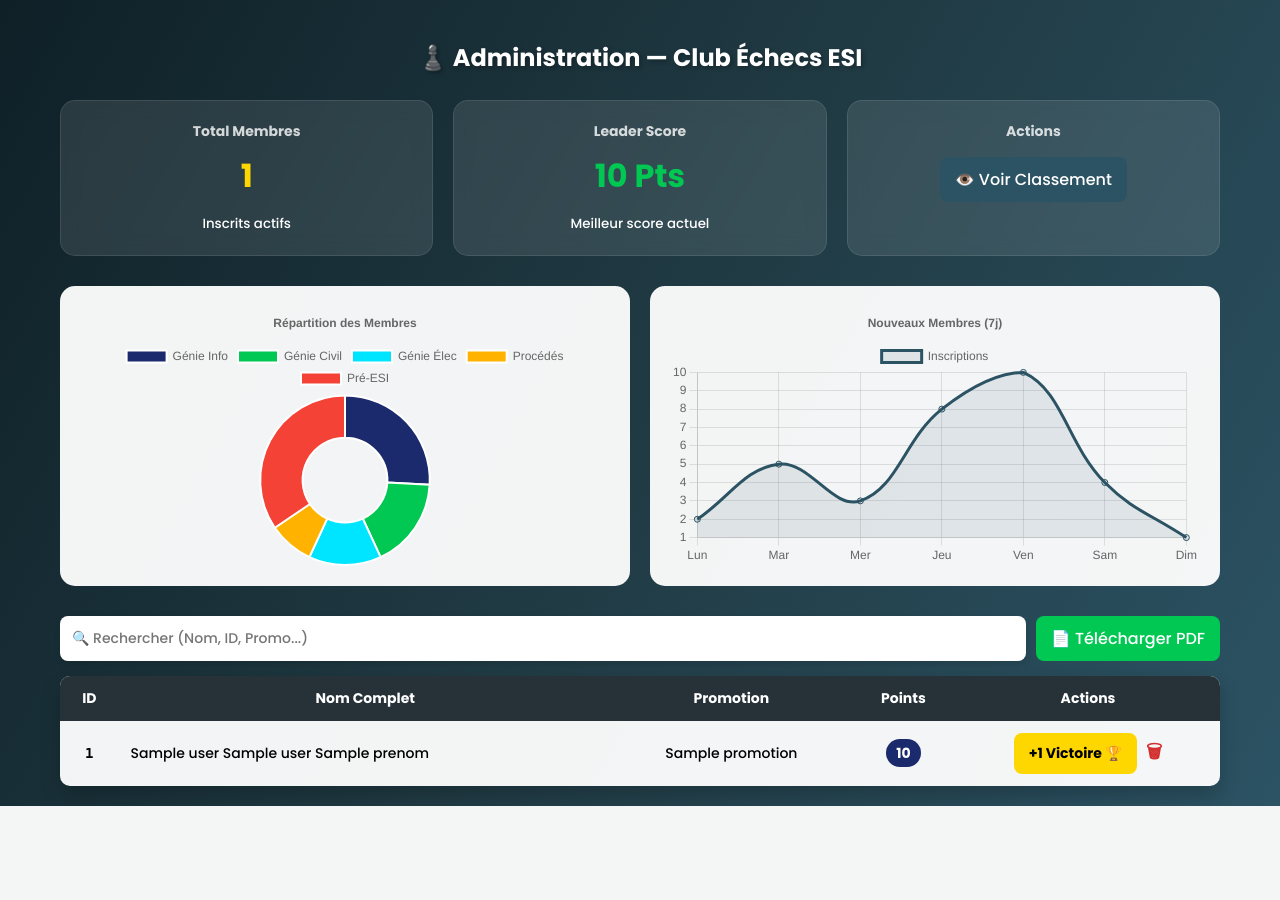
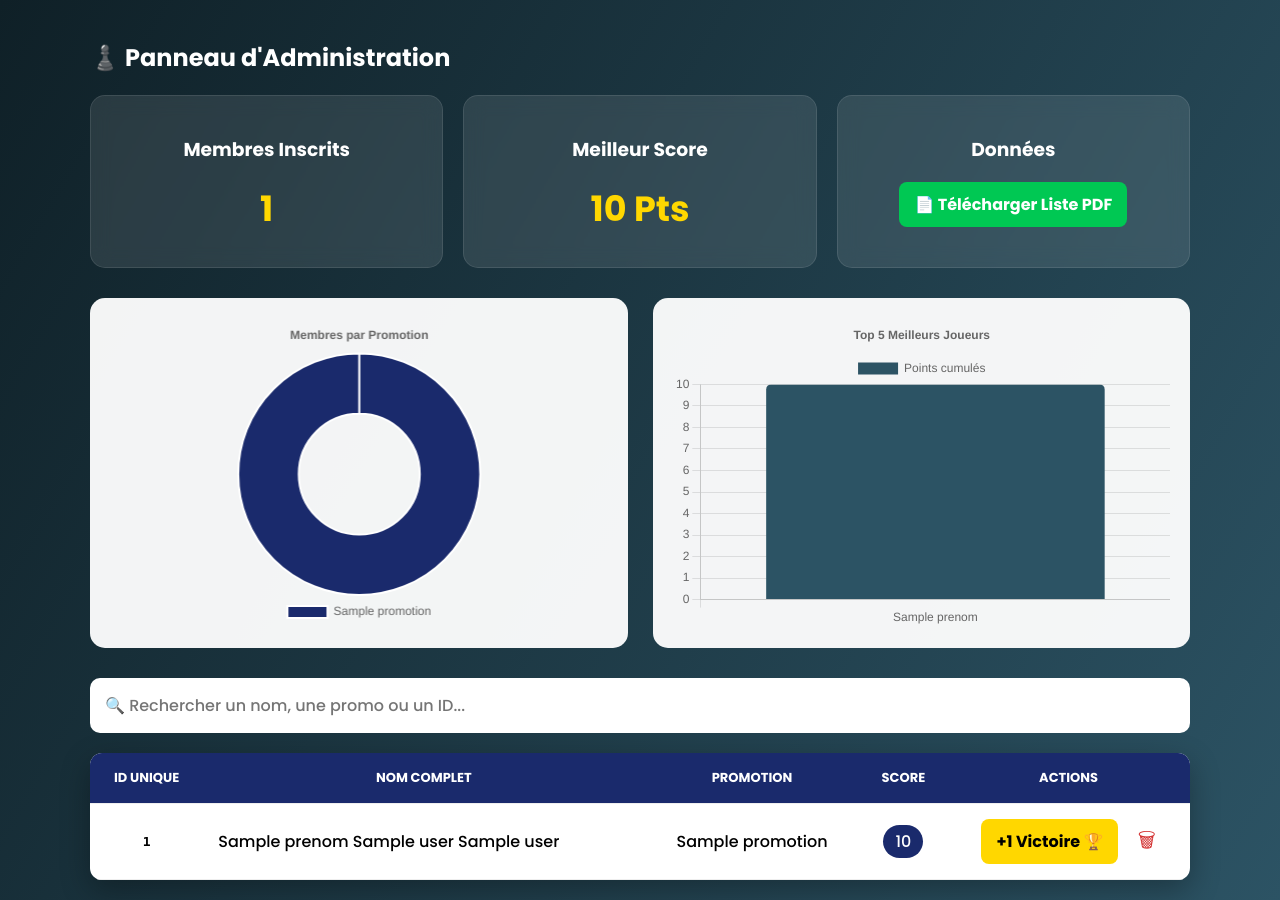
Before and after one commit to erno-ngoy/cee, a Flask app: page /admin in a window 1280 px wide. Before the commit the page ends 806 px from the top, so only its background shows below. Run offline with Flask 3, Linux system fonts and the light colour scheme; tables that the repository leaves empty hold one stand-in row (values such as "Sample post"); a database or web service that is not in the repository returns one stand-in record (values such as "Sample title"); some libraries are stand-ins or nearby versions.

Commit message:
Mise à jour complète : PDF, Dashboard et Design

```diff
--- a/app.py
+++ b/app.py
@@ -20,29 +20,29 @@ auth = HTTPBasicAuth()
 # =========================
 # CONFIGURATION EMAIL
 # =========================
-# REMPLACE BIEN "ton-email@gmail.com" par ton adresse réelle
+# Remplace bien par ton email d'envoi
 EMAIL_EXPEDITEUR = "ton-email@gmail.com"
+# Colle ici ton code de 16 lettres (SANS ESPACES)
 MOT_DE_PASSE_APP = "ogaipenscpoebifz"
-DESTINATAIRES = ["ernongoy@gmail.com", "ernoerno226@gmail.com"]
+DESTINATAIRES = ["ernongoy@gmail.com", "arnoerno226@gmail.com"]
 
 
 def notifier_activite(sujet, message_corps):
-    """Fonction corrigée pour Railway (Port 587 + Timeout)"""
+    """Notification par email optimisée pour Railway (Port 587)"""
     try:
         msg = MIMEText(message_corps)
         msg['Subject'] = f"♟️ ESI ECHECS : {sujet}"
         msg['From'] = EMAIL_EXPEDITEUR
         msg['To'] = ", ".join(DESTINATAIRES)
 
-        # Connexion via port 587 (plus stable sur Railway) avec un timeout de 10s
+        # Utilisation du port 587 pour éviter les blocages/timeouts
         serveur = smtplib.SMTP('smtp.gmail.com', 587, timeout=10)
-        serveur.starttls()  # Sécurisation de la connexion
+        serveur.starttls()
         serveur.login(EMAIL_EXPEDITEUR, MOT_DE_PASSE_APP)
         serveur.sendmail(EMAIL_EXPEDITEUR, DESTINATAIRES, msg.as_string())
         serveur.quit()
-        print(f"Succès : Email envoyé pour {sujet}")
+        print(f"Email envoyé avec succès : {sujet}")
     except Exception as e:
-        # L'erreur s'affiche dans les logs mais ne bloque plus l'utilisateur (Error 500 évitée)
         print(f"ERREUR EMAIL (non fatale) : {e}")
 
 
@@ -66,6 +66,7 @@ def verify_password(username, password):
 def get_db_connection():
     url = os.environ.get('DATABASE_URL')
     if not url:
+        # Ta connexion par défaut Railway
         url = "postgresql://postgres:xwpTRSXROyoktPEmOiswTYAeJrDkRJJw@postgres.railway.internal:5432/railway"
     if url.startswith("postgres://"):
         url = url.replace("postgres://", "postgresql://", 1)
@@ -88,14 +89,6 @@ def init_db():
                 points INTEGER DEFAULT 0
             )
         ''')
-        c.execute('''
-            DO $$
-            BEGIN
-                IF NOT EXISTS (SELECT 1 FROM INFORMATION_SCHEMA.COLUMNS WHERE TABLE_NAME='users' AND COLUMN_NAME='points') THEN
-                    ALTER TABLE users ADD COLUMN points INTEGER DEFAULT 0;
-                END IF;
-            END $$;
-        ''')
         conn.commit()
         conn.close()
     except Exception as e:
@@ -105,7 +98,7 @@ def init_db():
 init_db()
 
 # =========================
-# DESIGN DE LA CARTE DE CONFIRMATION
+# DESIGN DE CONFIRMATION
 # =========================
 SUCCESS_HTML = """
 <!DOCTYPE html>
@@ -114,25 +107,19 @@ SUCCESS_HTML = """
     <meta name="viewport" content="width=device-width, initial-scale=1.0">
     <style>
         body { background: linear-gradient(135deg, #0f2027, #2c5364); font-family: 'Segoe UI', sans-serif; display: flex; justify-content: center; align-items: center; min-height: 100vh; margin: 0; padding: 20px; text-align: center; }
-        .card { background: white; padding: 30px; border-radius: 20px; box-shadow: 0 20px 40px rgba(0,0,0,0.5); max-width: 450px; width: 100%; animation: pop 0.4s ease-out; border-top: 8px solid #1a2a6c; }
-        @keyframes pop { from { transform: scale(0.8); opacity: 0; } to { transform: scale(1); opacity: 1; } }
-        .badge { background: #e8f5e9; color: #2e7d32; padding: 5px 15px; border-radius: 50px; font-size: 0.8em; font-weight: bold; margin-bottom: 15px; display: inline-block; }
-        .badge.already { background: #fff3e0; color: #ef6c00; }
-        .icon { font-size: 50px; margin: 10px 0; }
-        h2 { color: #1a2a6c; margin: 10px 0; }
+        .card { background: white; padding: 30px; border-radius: 20px; box-shadow: 0 20px 40px rgba(0,0,0,0.5); max-width: 450px; width: 100%; border-top: 8px solid #1a2a6c; }
+        .badge { background: #e8f5e9; color: #2e7d32; padding: 5px 15px; border-radius: 50px; font-weight: bold; margin-bottom: 15px; display: inline-block; }
         .id-box { background: #1a2a6c; color: #ffd700; padding: 20px; margin: 15px 0; border-radius: 12px; font-size: 1.5em; font-weight: bold; font-family: monospace; }
-        .btn { display: block; text-decoration: none; background: #ffd700; color: #000; padding: 15px; border-radius: 12px; font-weight: bold; transition: 0.3s; margin-top: 20px; }
-        .btn:hover { background: #e6c200; transform: translateY(-2px); }
+        .btn { display: block; text-decoration: none; background: #ffd700; color: #000; padding: 15px; border-radius: 12px; font-weight: bold; margin-top: 20px; }
     </style>
 </head>
 <body>
     <div class="card">
-        {% if is_already %} <div class="badge already">DÉJÀ INSCRIT</div> {% else %} <div class="badge">INSCRIPTION RÉUSSIE</div> {% endif %}
-        <div class="icon">🏆</div>
+        <div class="badge">{% if is_already %}DÉJÀ INSCRIT{% else %}INSCRIPTION RÉUSSIE{% endif %}</div>
         <h2>Félicitations {{prenom}} !</h2>
         <div class="id-box">{{user_id}}</div>
-        <p>Ton compte est actif. Tu peux maintenant participer aux tournois et gagner des points.</p>
-        <a href="/classement" class="btn">VOIR LE CLASSEMENT PUBLIC</a>
+        <p>Ton compte est actif. Bienvenue au Club.</p>
+        <a href="/classement" class="btn">VOIR LE CLASSEMENT</a>
     </div>
 </body>
 </html>
@@ -153,40 +140,38 @@ def index():
         promotion = request.form['promotion']
 
         try:
-            conn = get_db_connection()
+            conn = get_db_connection();
             c = conn.cursor()
             c.execute("SELECT user_id FROM users WHERE nom=%s AND postnom=%s AND prenom=%s", (nom, postnom, prenom))
-            existing_user = c.fetchone()
+            existing = c.fetchone()
 
-            if existing_user:
-                user_id = existing_user[0]
-                is_already = True
-                notifier_activite("Tentative de doublon", f"L'étudiant {prenom} {nom} a tenté de s'inscrire à nouveau.")
+            if existing:
+                user_id, is_already = existing[0], True
+                notifier_activite("Tentative Doublon", f"{prenom} {nom} a essayé de s'inscrire à nouveau.")
             else:
                 c.execute("SELECT COUNT(*) FROM users WHERE promotion = %s", (promotion,))
                 count = c.fetchone()[0] + 1
                 user_id = f"{promotion}-{nom}-{str(count).zfill(3)}"
                 c.execute(
-                    "INSERT INTO users (user_id, nom, postnom, prenom, telephone, promotion) VALUES (%s, %s, %s, %s, %s, %s)",
+                    "INSERT INTO users (user_id, nom, postnom, prenom, telephone, promotion) VALUES (%s,%s,%s,%s,%s,%s)",
                     (user_id, nom, postnom, prenom, telephone, promotion))
                 conn.commit()
                 is_already = False
-                notifier_activite("Nouvel Inscrit !",
-                                  f"Un nouveau membre vient de s'inscrire : \nNom: {prenom} {nom}\nPromo: {promotion}\nID: {user_id}")
+                notifier_activite("Nouveau Membre !", f"{prenom} {nom} ({promotion}) vient de rejoindre le club.")
 
             conn.close()
             return render_template_string(SUCCESS_HTML, user_id=user_id, prenom=prenom, is_already=is_already)
         except Exception as e:
-            return f"Erreur : {e}"
+            return f"Erreur critique : {e}"
     return render_template('index.html')
 
 
 @app.route('/classement')
 def classement():
-    conn = get_db_connection()
+    conn = get_db_connection();
     c = conn.cursor()
     c.execute("SELECT prenom, nom, promotion, points FROM users ORDER BY points DESC, nom ASC")
-    members = c.fetchall()
+    members = c.fetchall();
     conn.close()
     return render_template('classement.html', members=members)
 
@@ -194,11 +179,11 @@ def classement():
 @app.route('/admin')
 @auth.login_required
 def admin():
-    conn = get_db_connection()
+    conn = get_db_connection();
     c = conn.cursor()
     c.execute(
         "SELECT id, user_id, nom, postnom, prenom, telephone, promotion, points FROM users ORDER BY points DESC, nom ASC")
-    users = c.fetchall()
+    users = c.fetchall();
     conn.close()
     return render_template('admin.html', users=users)
 
@@ -206,56 +191,45 @@ def admin():
 @app.route('/add_point/<int:id>')
 @auth.login_required
 def add_point(id):
-    conn = get_db_connection()
+    conn = get_db_connection();
     c = conn.cursor()
-    c.execute("SELECT prenom, nom FROM users WHERE id = %s", (id,))
-    u = c.fetchone()
-
     c.execute("UPDATE users SET points = points + 1 WHERE id = %s", (id,))
-    conn.commit()
+    conn.commit();
     conn.close()
-
-    if u:
-        notifier_activite("Point Ajouté", f"L'admin a ajouté 1 point à {u[0]} {u[1]}. Bravo !")
     return redirect('/admin')
 
 
 @app.route('/delete/<int:id>')
 @auth.login_required
 def delete(id):
-    conn = get_db_connection()
+    conn = get_db_connection();
     c = conn.cursor()
     c.execute("DELETE FROM users WHERE id = %s", (id,))
-    conn.commit()
+    conn.commit();
     conn.close()
-
-    notifier_activite("Suppression Membre", f"Un membre (ID: {id}) a été supprimé de la base de données.")
     return redirect('/admin')
 
 
 @app.route('/export_pdf')
 @auth.login_required
 def export_pdf():
-    notifier_activite("Export PDF", "L'administrateur a téléchargé la liste des membres en PDF.")
-    conn = get_db_connection()
+    conn = get_db_connection();
     c = conn.cursor()
     c.execute("SELECT user_id, nom, postnom, prenom, points, promotion FROM users ORDER BY points DESC")
-    users = c.fetchall()
+    users = c.fetchall();
     conn.close()
-    buffer = io.BytesIO()
+    buffer = io.BytesIO();
     doc = SimpleDocTemplate(buffer, pagesize=A4)
-    elements = []
-    styles = getSampleStyleSheet()
-    elements.append(Paragraph("CLASSEMENT OFFICIEL - CLUB ESI", styles['Title']))
+    elements = [Paragraph("CLASSEMENT OFFICIEL - CLUB ESI", getSampleStyleSheet()['Title'])]
     data = [["ID", "NOM COMPLET", "PROMO", "PTS"]]
     for u in users:
         data.append([u[0], f"{u[1]} {u[3]}", u[5], u[4]])
     t = Table(data, colWidths=[4 * cm, 8 * cm, 3 * cm, 2 * cm])
     t.setStyle(TableStyle([('BACKGROUND', (0, 0), (-1, 0), colors.grey), ('GRID', (0, 0), (-1, -1), 1, colors.black)]))
-    elements.append(t)
-    doc.build(elements)
+    elements.append(t);
+    doc.build(elements);
     buffer.seek(0)
-    return send_file(buffer, as_attachment=True, download_name="classement.pdf", mimetype="application/pdf")
+    return send_file(buffer, as_attachment=True, download_name="classement_echecs.pdf", mimetype="application/pdf")
 
 
 if __name__ == '__main__':
--- a/templates/admin.html
+++ b/templates/admin.html
@@ -4,195 +4,60 @@
     <meta charset="UTF-8">
     <title>Administration - Club Échecs</title>
     <meta name="viewport" content="width=device-width, initial-scale=1.0">
-
     <link href="https://fonts.googleapis.com/css2?family=Poppins:wght@300;500;700&display=swap" rel="stylesheet">
     <script src="https://cdn.jsdelivr.net/npm/chart.js"></script>
-
     <style>
         * { box-sizing: border-box; font-family: 'Poppins', sans-serif; }
-
-        body {
-            margin: 0;
-            min-height: 100vh;
-            background: linear-gradient(120deg, #0f2027, #203a43, #2c5364);
-            color: #fff;
-            overflow-x: hidden;
-        }
-
-        body::before {
-            content: "♟ ♜ ♞ ♝ ♚ ♛ ♟ ♜ ♞ ♝ ♚ ♛";
-            position: fixed;
-            top: 0; left: 0; width: 200%; height: 200%;
-            font-size: 40px; color: rgba(255,255,255,0.05);
-            animation: moveChess 30s linear infinite;
-            white-space: nowrap; z-index: -1;
-        }
-
-        @keyframes moveChess {
-            from { transform: translateX(0) translateY(0); }
-            to { transform: translateX(-50%) translateY(-50%); }
-        }
-
-        .container { position: relative; padding: 20px; z-index: 1; max-width: 1200px; margin: auto; }
-
-        h2 { text-align: center; margin-bottom: 25px; text-shadow: 2px 2px 4px rgba(0,0,0,0.3); }
-
-        /* DASHBOARD STYLES */
-        .dashboard-grid {
-            display: grid;
-            grid-template-columns: repeat(auto-fit, minmax(240px, 1fr));
-            gap: 20px;
-            margin-bottom: 30px;
-        }
-
-        .stat-card {
-            background: rgba(255, 255, 255, 0.1);
-            backdrop-filter: blur(10px);
-            padding: 20px;
-            border-radius: 15px;
-            border: 1px solid rgba(255,255,255,0.1);
-            text-align: center;
-            transition: transform 0.3s;
-        }
-
-        .stat-card:hover { transform: translateY(-5px); }
-        .stat-card h3 { margin: 0; font-size: 14px; opacity: 0.8; }
-        .stat-card .value { font-size: 32px; font-weight: 700; margin: 10px 0; color: #ffd700; }
-
-        .charts-container {
-            display: grid;
-            grid-template-columns: repeat(auto-fit, minmax(400px, 1fr));
-            gap: 20px;
-            margin-bottom: 30px;
-        }
-
-        .chart-box {
-            background: rgba(255, 255, 255, 0.95);
-            padding: 20px;
-            border-radius: 15px;
-            height: 300px;
-        }
-
-        .top-bar {
-            display: flex;
-            flex-wrap: wrap;
-            gap: 10px;
-            justify-content: space-between;
-            margin-bottom: 15px;
-        }
-
-        .search-box { flex: 1; }
-        .search-box input {
-            width: 100%;
-            padding: 12px;
-            border-radius: 8px;
-            border: none;
-            outline: none;
-            font-size: 14px;
-            box-shadow: 0 4px 6px rgba(0,0,0,0.1);
-        }
-
-        .btn {
-            padding: 10px 15px;
-            border-radius: 8px;
-            border: none;
-            cursor: pointer;
-            font-weight: 500;
-            transition: 0.3s;
-            text-decoration: none;
-            display: inline-block;
-        }
-
-        .btn-pdf { background: #00c853; color: #fff; }
-        .btn-win { background: #ffd700; color: #000; font-weight: bold; margin-right: 5px; }
-        .btn-win:hover { background: #ffc107; }
-
-        table {
-            width: 100%;
-            border-collapse: collapse;
-            background: rgba(255,255,255,0.95);
-            color: #000;
-            border-radius: 10px;
-            overflow: hidden;
-            box-shadow: 0 10px 20px rgba(0,0,0,0.2);
-        }
-
-        th, td { padding: 12px; text-align: center; font-size: 14px; vertical-align: middle; }
-        th { background: #263238; color: #fff; }
-        tr:nth-child(even) { background: #f2f2f2; }
-        .delete-btn { color: #d32f2f; text-decoration: none; font-weight: bold; font-size: 18px; }
-        .pts-badge { background: #1a2a6c; color: #fff; padding: 4px 10px; border-radius: 20px; font-weight: bold; }
-
-        @media (max-width: 768px) {
-            .charts-container { grid-template-columns: 1fr; }
-            table { font-size: 11px; }
-            .btn-win { padding: 5px; font-size: 10px; }
-        }
+        body { margin: 0; background: linear-gradient(120deg, #0f2027, #2c5364); color: #fff; padding: 20px; min-height: 100vh; }
+        .container { max-width: 1100px; margin: auto; }
+        .dashboard-grid { display: grid; grid-template-columns: repeat(auto-fit, minmax(220px, 1fr)); gap: 20px; margin-bottom: 30px; }
+        .stat-card { background: rgba(255, 255, 255, 0.1); backdrop-filter: blur(10px); padding: 20px; border-radius: 15px; text-align: center; border: 1px solid rgba(255,255,255,0.1); }
+        .value { font-size: 35px; font-weight: 700; color: #ffd700; }
+        .charts-container { display: grid; grid-template-columns: repeat(auto-fit, minmax(380px, 1fr)); gap: 25px; margin-bottom: 30px; }
+        .chart-box { background: rgba(255, 255, 255, 0.95); padding: 20px; border-radius: 15px; height: 350px; color: #333; }
+        #searchInput { width: 100%; padding: 15px; border-radius: 10px; border: none; margin-bottom: 20px; font-size: 16px; }
+        table { width: 100%; background: #fff; color: #000; border-radius: 12px; overflow: hidden; border-collapse: collapse; box-shadow: 0 10px 30px rgba(0,0,0,0.3); }
+        th, td { padding: 15px; text-align: center; border-bottom: 1px solid #eee; }
+        th { background: #1a2a6c; color: #fff; text-transform: uppercase; font-size: 13px; }
+        .btn { padding: 10px 15px; border-radius: 8px; text-decoration: none; font-weight: bold; cursor: pointer; display: inline-block; transition: 0.3s; }
+        .btn-win { background: #ffd700; color: #000; border: none; }
+        .btn-win:hover { background: #ffc107; transform: scale(1.05); }
+        .btn-pdf { background: #00c853; color: #fff; margin-bottom: 20px; }
+        .pts-badge { background: #1a2a6c; color: #fff; padding: 5px 12px; border-radius: 20px; }
     </style>
 </head>
 <body>
 
 <div class="container">
-    <h2>♟️ Administration — Club Échecs ESI</h2>
+    <h2>♟️ Panneau d'Administration</h2>
 
     <div class="dashboard-grid">
-        <div class="stat-card">
-            <h3>Total Membres</h3>
-            <div class="value">{{ users|length }}</div>
-            <small>Inscrits actifs</small>
-        </div>
-        <div class="stat-card">
-            <h3>Leader Score</h3>
-            <div class="value" style="color: #00c853;">
-                {% if users %}{{ users[0][7] }}{% else %}0{% endif %} Pts
-            </div>
-            <small>Meilleur score actuel</small>
-        </div>
-        <div class="stat-card">
-            <h3>Actions</h3>
-            <div style="margin-top:15px;">
-                <a href="/classement" class="btn btn-pdf" style="background:#2c5364;">👁️ Voir Classement</a>
-            </div>
-        </div>
+        <div class="stat-card"><h3>Membres Inscrits</h3><div class="value">{{ users|length }}</div></div>
+        <div class="stat-card"><h3>Meilleur Score</h3><div class="value">{% if users %}{{ users[0][7] }}{% else %}0{% endif %} Pts</div></div>
+        <div class="stat-card"><h3>Données</h3><a href="/export_pdf" class="btn btn-pdf">📄 Télécharger Liste PDF</a></div>
     </div>
 
     <div class="charts-container">
         <div class="chart-box"><canvas id="promoChart"></canvas></div>
-        <div class="chart-box"><canvas id="activityChart"></canvas></div>
+        <div class="chart-box"><canvas id="topPlayersChart"></canvas></div>
     </div>
 
-    <div class="top-bar">
-        <div class="search-box">
-            <input type="text" id="searchInput" placeholder="🔍 Rechercher (Nom, ID, Promo...)">
-        </div>
-        <a href="/export_pdf" class="btn btn-pdf">📄 Télécharger PDF</a>
-    </div>
+    <input type="text" id="searchInput" placeholder="🔍 Rechercher un nom, une promo ou un ID...">
 
     <table id="usersTable">
         <thead>
-        <tr>
-            <th>ID</th>
-            <th>Nom Complet</th>
-            <th>Promotion</th>
-            <th>Points</th>
-            <th>Actions</th>
-        </tr>
+            <tr><th>ID Unique</th><th>Nom Complet</th><th>Promotion</th><th>Score</th><th>Actions</th></tr>
         </thead>
         <tbody>
             {% for user in users %}
             <tr>
                 <td style="font-family: monospace; font-weight: bold;">{{ user[1] }}</td>
-            <td style="text-align: left;">{{ user[2] }} {{ user[3] }} {{ user[4] }}</td>
+                <td style="text-align: left;">{{ user[4] }} {{ user[2] }} {{ user[3] }}</td>
                 <td>{{ user[6] }}</td>
                 <td><span class="pts-badge">{{ user[7] }}</span></td>
                 <td>
-                <a class="btn btn-win" href="/add_point/{{ user[0] }}" title="Ajouter une victoire">
-                    +1 Victoire 🏆
-                </a>
-                <a class="delete-btn" href="/delete/{{ user[0] }}"
-                   onclick="return confirm('Supprimer cet utilisateur ?')" title="Supprimer">
-                    🗑
-                </a>
+                    <a class="btn btn-win" href="/add_point/{{ user[0] }}">+1 Victoire 🏆</a>
+                    <a href="/delete/{{ user[0] }}" onclick="return confirm('Supprimer définitivement ?')" style="color:#d32f2f; margin-left:15px; text-decoration:none; font-size:20px;">🗑</a>
                 </td>
             </tr>
             {% endfor %}
@@ -201,54 +66,58 @@
 </div>
 
 <script>
-    // 🔍 RECHERCHE INSTANTANÉE
-    document.getElementById("searchInput").addEventListener("keyup", function () {
-        let filter = this.value.toLowerCase();
-        let rows = document.querySelectorAll("#usersTable tbody tr");
-        rows.forEach(row => {
-            let text = row.innerText.toLowerCase();
-            row.style.display = text.includes(filter) ? "" : "none";
-        });
-    });
+    // --- 1. RÉCUPÉRATION DES DONNÉES DEPUIS FLASK ---
+    const usersData = [
+        {% for user in users %}
+        { prenom: "{{ user[4] }}", promo: "{{ user[6] }}", points: {{ user[7] }} },
+        {% endfor %}
+    ];
 
-    // 📈 GRAPHIQUE PAR PROMOTION
-    const ctxPromo = document.getElementById('promoChart').getContext('2d');
-    new Chart(ctxPromo, {
+    // --- 2. CALCUL RÉPARTITION PAR PROMO (Doughnut) ---
+    const promoCounts = {};
+    usersData.forEach(u => { promoCounts[u.promo] = (promoCounts[u.promo] || 0) + 1; });
+
+    new Chart(document.getElementById('promoChart'), {
         type: 'doughnut',
         data: {
-            labels: ['Génie Info', 'Génie Civil', 'Génie Élec', 'Procédés', 'Pré-ESI'],
+            labels: Object.keys(promoCounts),
             datasets: [{
-                data: [15, 10, 8, 5, 20], // À dynamiser plus tard si besoin
-                backgroundColor: ['#1a2a6c', '#00c853', '#00e5ff', '#ffb300', '#f44336']
+                data: Object.values(promoCounts),
+                backgroundColor: ['#1a2a6c', '#00c853', '#00e5ff', '#ffb300', '#f44336', '#9c27b0']
             }]
         },
         options: {
-            responsive: true,
-            maintainAspectRatio: false,
-            plugins: { title: { display: true, text: 'Répartition des Membres' } }
+            responsive: true, maintainAspectRatio: false,
+            plugins: { title: { display: true, text: 'Membres par Promotion' }, legend: { position: 'bottom' } }
         }
     });
 
-    // 📉 GRAPHIQUE ACTIVITÉ
-    const ctxAct = document.getElementById('activityChart').getContext('2d');
-    new Chart(ctxAct, {
-        type: 'line',
+    // --- 3. GRAPHIQUE TOP 5 SCORES (Bar) ---
+    const top5 = usersData.slice(0, 5);
+    new Chart(document.getElementById('topPlayersChart'), {
+        type: 'bar',
         data: {
-            labels: ['Lun', 'Mar', 'Mer', 'Jeu', 'Ven', 'Sam', 'Dim'],
+            labels: top5.map(u => u.prenom),
             datasets: [{
-                label: 'Inscriptions',
-                data: [2, 5, 3, 8, 10, 4, 1],
-                borderColor: '#2c5364',
-                tension: 0.4,
-                fill: true,
-                backgroundColor: 'rgba(44, 83, 100, 0.1)'
+                label: 'Points cumulés',
+                data: top5.map(u => u.points),
+                backgroundColor: '#2c5364',
+                borderRadius: 5
             }]
         },
         options: {
-            responsive: true,
-            maintainAspectRatio: false,
-            plugins: { title: { display: true, text: 'Nouveaux Membres (7j)' } }
+            responsive: true, maintainAspectRatio: false,
+            plugins: { title: { display: true, text: 'Top 5 Meilleurs Joueurs' } },
+            scales: { y: { beginAtZero: true } }
         }
+    });
+
+    // --- 4. FILTRE DE RECHERCHE ---
+    document.getElementById("searchInput").addEventListener("keyup", function() {
+        let val = this.value.toLowerCase();
+        document.querySelectorAll("#usersTable tbody tr").forEach(row => {
+            row.style.display = row.innerText.toLowerCase().includes(val) ? "" : "none";
+        });
     });
 </script>
 
```
Lines whose indentation alone changed are shown as unchanged.
